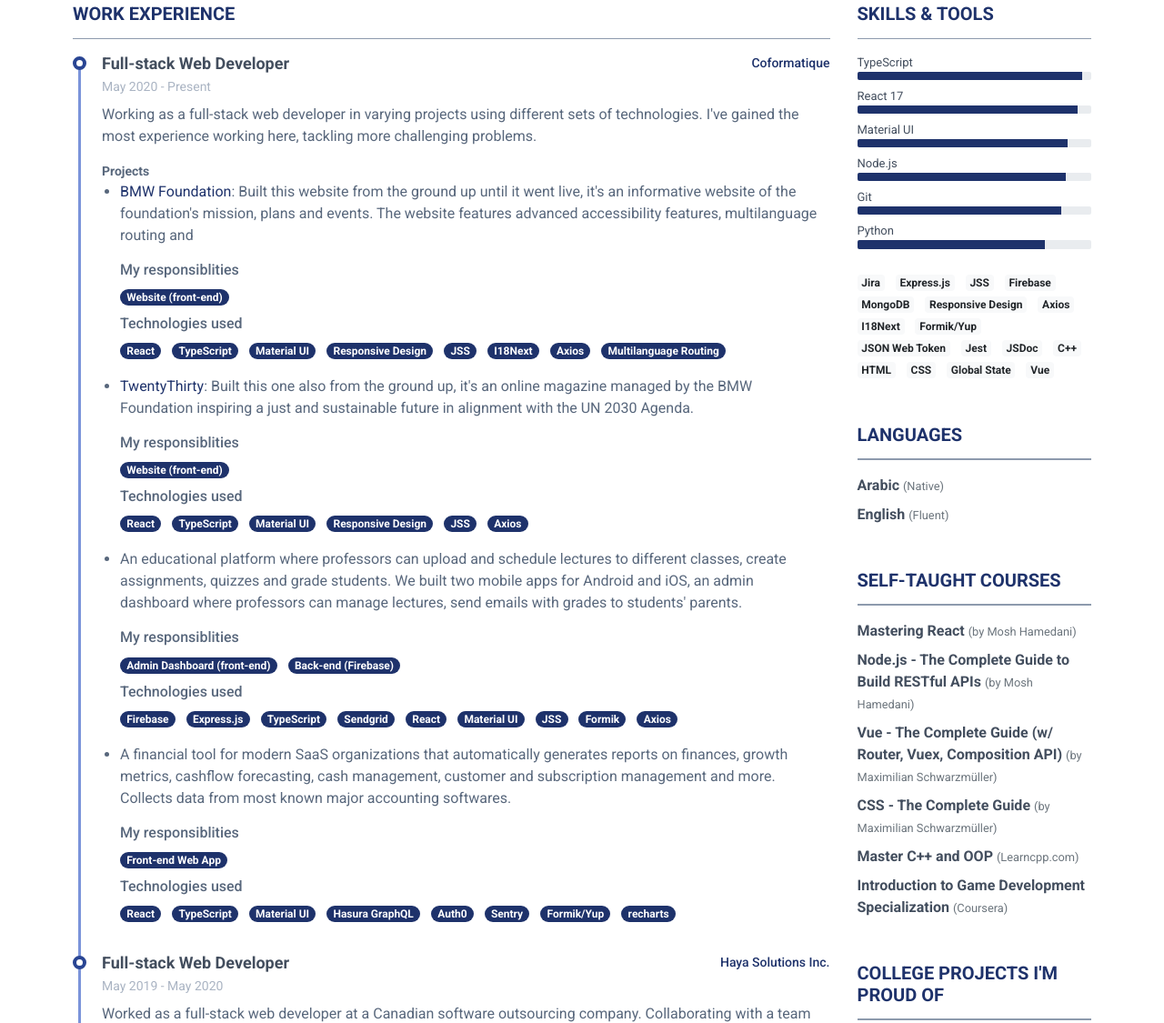
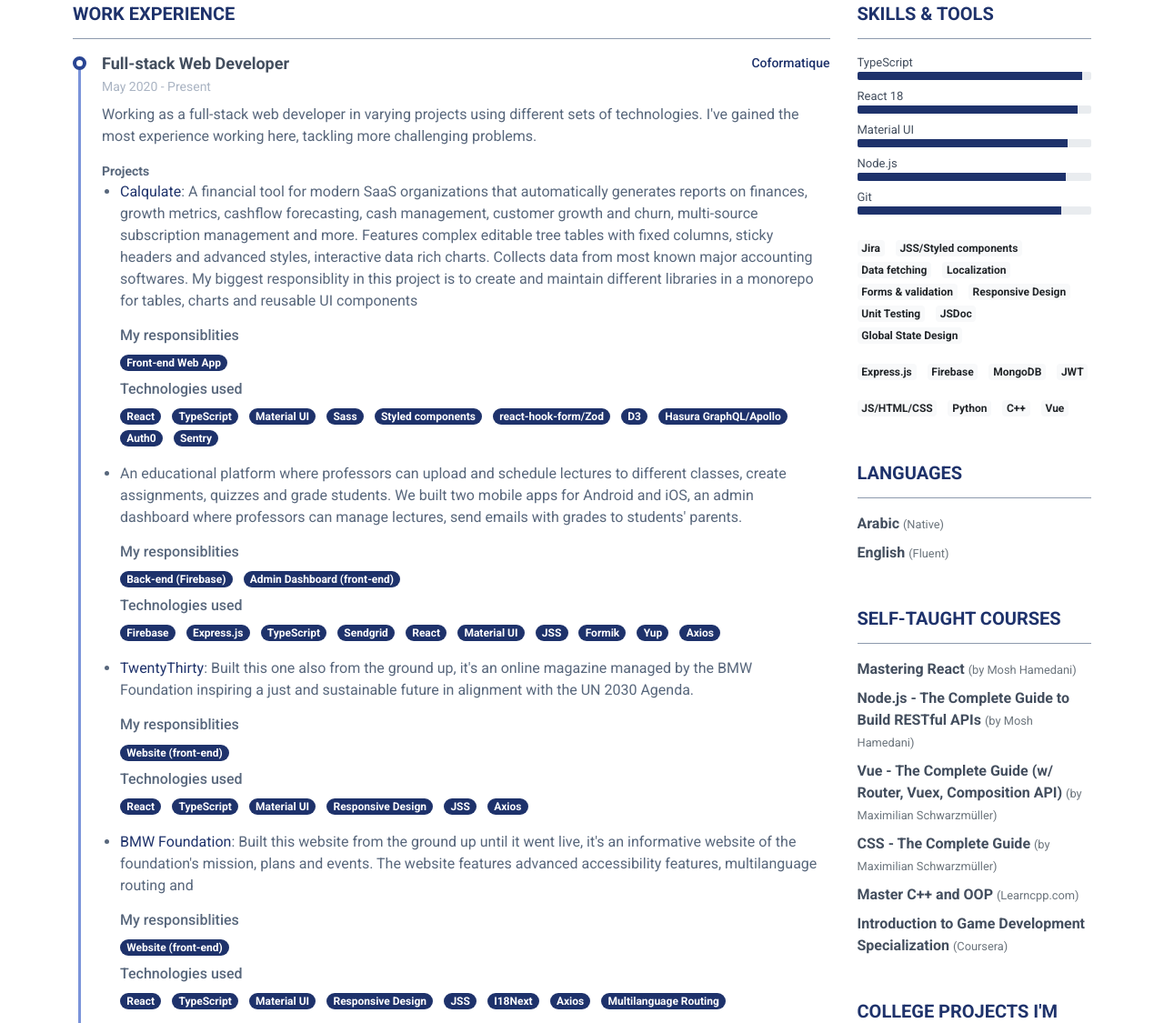
Before and after one commit to sm3rta/my-resume, a plain HTML site: page index.html in a window 1280 px wide. Shown: the part 473-1598 px from the top of the page at 91% size. Drawn offline with Linux system fonts and the light colour scheme.

Commit message:
update resume 10/8/22

```diff
--- a/index.html
+++ b/index.html
@@ -119,15 +119,19 @@
                             <ul class="list-disc">
                               <li class="mb-2">
                                 <p>
-                                  <a href="https://bmw-foundation.org/">BMW Foundation</a>: Built this website from the
-                                  ground up until it went live, it's an informative website of the foundation's mission,
-                                  plans and events. The website features advanced accessibility features, multilanguage
-                                  routing and
+                                  <a href="https://calqulate.io/">Calqulate</a>: A financial tool for modern SaaS
+                                  organizations that automatically generates reports on finances, growth metrics,
+                                  cashflow forecasting, cash management, customer growth and churn, multi-source
+                                  subscription management and more. Features complex editable tree tables with fixed
+                                  columns, sticky headers and advanced styles, interactive data rich charts. Collects
+                                  data from most known major accounting softwares. My biggest responsiblity in this
+                                  project is to create and maintain different libraries in a monorepo for tables, charts
+                                  and reusable UI components
                                 </p>
                                 <h4 class="resume-timeline-item-desc-heading">My responsiblities</h4>
                                 <ul class="list-inline">
                                   <li class="list-inline-item">
-                                    <span class="badge badge-primary badge-pill">Website (front-end)</span>
+                                    <span class="badge badge-primary badge-pill">Front-end Web App</span>
                                   </li>
                                 </ul>
                               </li>
@@ -144,19 +148,81 @@
                                 <span class="badge badge-primary badge-pill">Material UI</span>
                               </li>
                               <li class="list-inline-item">
-                                <span class="badge badge-primary badge-pill">Responsive Design</span>
+                                <span class="badge badge-primary badge-pill">Sass</span>
+                              </li>
+                              <li class="list-inline-item">
+                                <span class="badge badge-primary badge-pill">Styled components</span>
+                              </li>
+                              <li class="list-inline-item">
+                                <span class="badge badge-primary badge-pill">react-hook-form/Zod</span>
+                              </li>
+                              <li class="list-inline-item">
+                                <span class="badge badge-primary badge-pill">D3</span>
+                              </li>
+                              <li class="list-inline-item">
+                                <span class="badge badge-primary badge-pill">Hasura GraphQL/Apollo</span>
+                              </li>
+                              <li class="list-inline-item">
+                                <span class="badge badge-primary badge-pill">Auth0</span>
+                              </li>
+                              <li class="list-inline-item">
+                                <span class="badge badge-primary badge-pill">Sentry</span>
+                              </li>
+                            </ul>
+                          </div>
+                        </li>
+                        <li class="list-inline-item mb-3">
+                          <div class="resume-section-content">
+                            <ul class="list-disc">
+                              <li class="mb-2">
+                                <p>
+                                  An educational platform where professors can upload and schedule lectures to different
+                                  classes, create assignments, quizzes and grade students. We built two mobile apps for
+                                  Android and iOS, an admin dashboard where professors can manage lectures, send emails
+                                  with grades to students' parents.
+                                </p>
+                                <h4 class="resume-timeline-item-desc-heading">My responsiblities</h4>
+                                <ul class="list-inline">
+                                  <li class="list-inline-item">
+                                    <span class="badge badge-primary badge-pill">Back-end (Firebase)</span>
+                                  </li>
+                                  <li class="list-inline-item">
+                                    <span class="badge badge-primary badge-pill">Admin Dashboard (front-end)</span>
+                                  </li>
+                                </ul>
+                              </li>
+                            </ul>
+                            <h4 class="resume-timeline-item-desc-heading">Technologies used</h4>
+                            <ul class="list-inline">
+                              <li class="list-inline-item">
+                                <span class="badge badge-primary badge-pill">Firebase</span>
+                              </li>
+                              <li class="list-inline-item">
+                                <span class="badge badge-primary badge-pill">Express.js</span>
+                              </li>
+                              <li class="list-inline-item">
+                                <span class="badge badge-primary badge-pill">TypeScript</span>
+                              </li>
+                              <li class="list-inline-item">
+                                <span class="badge badge-primary badge-pill">Sendgrid</span>
+                              </li>
+                              <li class="list-inline-item">
+                                <span class="badge badge-primary badge-pill">React</span>
+                              </li>
+                              <li class="list-inline-item">
+                                <span class="badge badge-primary badge-pill">Material UI</span>
                               </li>
                               <li class="list-inline-item">
                                 <span class="badge badge-primary badge-pill">JSS</span>
                               </li>
                               <li class="list-inline-item">
-                                <span class="badge badge-primary badge-pill">I18Next</span>
+                                <span class="badge badge-primary badge-pill">Formik</span>
+                              </li>
+                              <li class="list-inline-item">
+                                <span class="badge badge-primary badge-pill">Yup</span>
                               </li>
                               <li class="list-inline-item">
                                 <span class="badge badge-primary badge-pill">Axios</span>
-                              </li>
-                              <li class="list-inline-item">
-                                <span class="badge badge-primary badge-pill">Multilanguage Routing</span>
                               </li>
                             </ul>
                           </div>
@@ -201,74 +267,21 @@
                             </ul>
                           </div>
                         </li>
-                        <li class="list-inline-item mb-3">
-                          <div class="resume-section-content">
-                            <ul class="list-disc">
-                              <li class="mb-2">
-                                <p>
-                                  An educational platform where professors can upload and schedule lectures to different
-                                  classes, create assignments, quizzes and grade students. We built two mobile apps for
-                                  Android and iOS, an admin dashboard where professors can manage lectures, send emails
-                                  with grades to students' parents.
-                                </p>
-                                <h4 class="resume-timeline-item-desc-heading">My responsiblities</h4>
-                                <ul class="list-inline">
-                                  <li class="list-inline-item">
-                                    <span class="badge badge-primary badge-pill">Admin Dashboard (front-end)</span>
-                                  </li>
-                                  <li class="list-inline-item">
-                                    <span class="badge badge-primary badge-pill">Back-end (Firebase)</span>
-                                  </li>
-                                </ul>
-                              </li>
-                            </ul>
-                            <h4 class="resume-timeline-item-desc-heading">Technologies used</h4>
-                            <ul class="list-inline">
-                              <li class="list-inline-item">
-                                <span class="badge badge-primary badge-pill">Firebase</span>
-                              </li>
-                              <li class="list-inline-item">
-                                <span class="badge badge-primary badge-pill">Express.js</span>
-                              </li>
-                              <li class="list-inline-item">
-                                <span class="badge badge-primary badge-pill">TypeScript</span>
-                              </li>
-                              <li class="list-inline-item">
-                                <span class="badge badge-primary badge-pill">Sendgrid</span>
-                              </li>
-                              <li class="list-inline-item">
-                                <span class="badge badge-primary badge-pill">React</span>
-                              </li>
-                              <li class="list-inline-item">
-                                <span class="badge badge-primary badge-pill">Material UI</span>
-                              </li>
-                              <li class="list-inline-item">
-                                <span class="badge badge-primary badge-pill">JSS</span>
-                              </li>
-                              <li class="list-inline-item">
-                                <span class="badge badge-primary badge-pill">Formik</span>
-                              </li>
-                              <li class="list-inline-item">
-                                <span class="badge badge-primary badge-pill">Axios</span>
-                              </li>
-                            </ul>
-                          </div>
-                        </li>
 
                         <li class="list-inline-item mb-3">
                           <div class="resume-section-content">
                             <ul class="list-disc">
                               <li class="mb-2">
                                 <p>
-                                  A financial tool for modern SaaS organizations that automatically generates reports on
-                                  finances, growth metrics, cashflow forecasting, cash management, customer and
-                                  subscription management and more. Collects data from most known major accounting
-                                  softwares.
+                                  <a href="https://bmw-foundation.org/">BMW Foundation</a>: Built this website from the
+                                  ground up until it went live, it's an informative website of the foundation's mission,
+                                  plans and events. The website features advanced accessibility features, multilanguage
+                                  routing and
                                 </p>
                                 <h4 class="resume-timeline-item-desc-heading">My responsiblities</h4>
                                 <ul class="list-inline">
                                   <li class="list-inline-item">
-                                    <span class="badge badge-primary badge-pill">Front-end Web App</span>
+                                    <span class="badge badge-primary badge-pill">Website (front-end)</span>
                                   </li>
                                 </ul>
                               </li>
@@ -285,19 +298,19 @@
                                 <span class="badge badge-primary badge-pill">Material UI</span>
                               </li>
                               <li class="list-inline-item">
-                                <span class="badge badge-primary badge-pill">Hasura GraphQL</span>
+                                <span class="badge badge-primary badge-pill">Responsive Design</span>
                               </li>
                               <li class="list-inline-item">
-                                <span class="badge badge-primary badge-pill">Auth0 </span>
+                                <span class="badge badge-primary badge-pill">JSS</span>
                               </li>
                               <li class="list-inline-item">
-                                <span class="badge badge-primary badge-pill">Sentry</span>
+                                <span class="badge badge-primary badge-pill">I18Next</span>
                               </li>
                               <li class="list-inline-item">
-                                <span class="badge badge-primary badge-pill">Formik/Yup</span>
+                                <span class="badge badge-primary badge-pill">Axios</span>
                               </li>
                               <li class="list-inline-item">
-                                <span class="badge badge-primary badge-pill">recharts</span>
+                                <span class="badge badge-primary badge-pill">Multilanguage Routing</span>
                               </li>
                             </ul>
                           </div>
@@ -512,7 +525,7 @@
                       </div>
                     </li>
                     <li class="mb-2">
-                      <div class="resume-skill-name">React 17</div>
+                      <div class="resume-skill-name">React 18</div>
                       <div class="progress resume-progress">
                         <div
                           class="progress-bar theme-progress-bar-dark"
@@ -565,7 +578,7 @@
                       </div>
                     </li>
 
-                    <li class="mb-2">
+                    <!-- <li class="mb-2">
                       <div class="resume-skill-name">Python</div>
                       <div class="progress resume-progress">
                         <div
@@ -577,7 +590,7 @@
                           aria-valuemax="100"
                         ></div>
                       </div>
-                    </li>
+                    </li> -->
                   </ul>
                 </div>
                 <!--//resume-skill-item-->
@@ -588,10 +601,33 @@
                       <span class="badge badge-light">Jira</span>
                     </li>
                     <li class="list-inline-item">
-                      <span class="badge badge-light">Express.js</span>
+                      <span class="badge badge-light">JSS/Styled components</span>
                     </li>
                     <li class="list-inline-item">
-                      <span class="badge badge-light">JSS</span>
+                      <span class="badge badge-light">Data fetching</span>
+                    </li>
+                    <li class="list-inline-item">
+                      <span class="badge badge-light">Localization</span>
+                    </li>
+                    <li class="list-inline-item">
+                      <span class="badge badge-light">Forms &amp; validation</span>
+                    </li>
+                    <li class="list-inline-item">
+                      <span class="badge badge-light">Responsive Design</span>
+                    </li>
+                    <li class="list-inline-item">
+                      <span class="badge badge-light">Unit Testing</span>
+                    </li>
+                    <li class="list-inline-item">
+                      <span class="badge badge-light">JSDoc</span>
+                    </li>
+                    <li class="list-inline-item">
+                      <span class="badge badge-light">Global State Design</span>
+                    </li>
+                  </ul>
+                  <ul class="list-inline">
+                    <li class="list-inline-item">
+                      <span class="badge badge-light">Express.js</span>
                     </li>
                     <li class="list-inline-item">
                       <span class="badge badge-light">Firebase</span>
@@ -600,41 +636,21 @@
                       <span class="badge badge-light">MongoDB</span>
                     </li>
                     <li class="list-inline-item">
-                      <span class="badge badge-light">Responsive Design</span>
+                      <span class="badge badge-light">JWT</span>
+                    </li>
+                  </ul>
+                  <ul class="list-inline">
+                    <li class="list-inline-item">
+                      <span class="badge badge-light">JS/HTML/CSS</span>
                     </li>
                     <li class="list-inline-item">
-                      <span class="badge badge-light">Axios</span>
-                    </li>
-                    <li class="list-inline-item">
-                      <span class="badge badge-light">I18Next</span>
-                    </li>
-                    <li class="list-inline-item">
-                      <span class="badge badge-light">Formik/Yup</span>
-                    </li>
-                    <li class="list-inline-item">
-                      <span class="badge badge-light">JSON Web Token</span>
-                    </li>
-                    <li class="list-inline-item">
-                      <span class="badge badge-light">Jest</span>
-                    </li>
-                    <li class="list-inline-item">
-                      <span class="badge badge-light">JSDoc</span>
+                      <span class="badge badge-light">Python</span>
                     </li>
                     <li class="list-inline-item">
                       <span class="badge badge-light">C++</span>
                     </li>
                     <li class="list-inline-item">
-                      <span class="badge badge-light">HTML </span>
-                    </li>
-
-                    <li class="list-inline-item">
-                      <span class="badge badge-light">CSS </span>
-                    </li>
-                    <li class="list-inline-item">
-                      <span class="badge badge-light"> Global State </span>
-                    </li>
-                    <li class="list-inline-item">
-                      <span class="badge badge-light">Vue </span>
+                      <span class="badge badge-light">Vue</span>
                     </li>
                   </ul>
                 </div>
@@ -663,7 +679,7 @@
               <div class="resume-section-content">
                 <ul class="list-unstyled resume-lang-list">
                   <li class="mb-2">
-                    <span class="resume-lang-name font-weight-bold">Mastering React </span>
+                    <span class="resume-lang-name font-weight-bold">Mastering React</span>
                     <small class="text-muted font-weight-normal">(by Mosh Hamedani)</small>
                   </li>
                   <li class="mb-2">
@@ -680,11 +696,11 @@
                     <small class="text-muted font-weight-normal">(by Maximilian Schwarzmüller)</small>
                   </li>
                   <li class="mb-2">
-                    <span class="resume-lang-name font-weight-bold"> CSS - The Complete Guide </span>
+                    <span class="resume-lang-name font-weight-bold"> CSS - The Complete Guide</span>
                     <small class="text-muted font-weight-normal">(by Maximilian Schwarzmüller)</small>
                   </li>
                   <li class="mb-2">
-                    <span class="resume-lang-name font-weight-bold"> Master C++ and OOP </span>
+                    <span class="resume-lang-name font-weight-bold"> Master C++ and OOP</span>
                     <small class="text-muted font-weight-normal">(Learncpp.com)</small>
                   </li>
                   <li class="mb-2">
@@ -739,7 +755,7 @@
                     </ul>
                   </li>
                   <li class="mb-2">
-                    <span class="resume-degree font-weight-bold"> A simple accounting web application </span>
+                    <span class="resume-degree font-weight-bold"> A simple accounting web application</span>
                     <a href="https://github.com/kamelkholy/The-Accountant">
                       <span class="fa-container text-center mr-2"><i class="fab fa-github-alt fa-fw"></i></span>
                     </a>
@@ -769,7 +785,7 @@
               </div>
             </section>
 
-            <section class="resume-section language-section mb-5">
+            <!-- <section class="resume-section language-section mb-5">
               <h2 class="resume-section-title text-uppercase font-weight-bold pb-3 mb-3">Hobbies</h2>
               <div class="resume-section-content">
                 <ul class="list-unstyled resume-lang-list">
@@ -779,14 +795,14 @@
                   <li class="mb-2">
                     <span class="resume-lang-name font-weight-bold"
                       >Photo and video editing (Photoshop and After Effects)
-                    </span>
+                  </span>
                   </li>
                   <li class="mb-2">
                     <span class="resume-lang-name font-weight-bold">Chess</span>
                   </li>
                 </ul>
               </div>
-            </section>
+            </section> -->
           </div>
         </div>
         <!--//row-->
```
